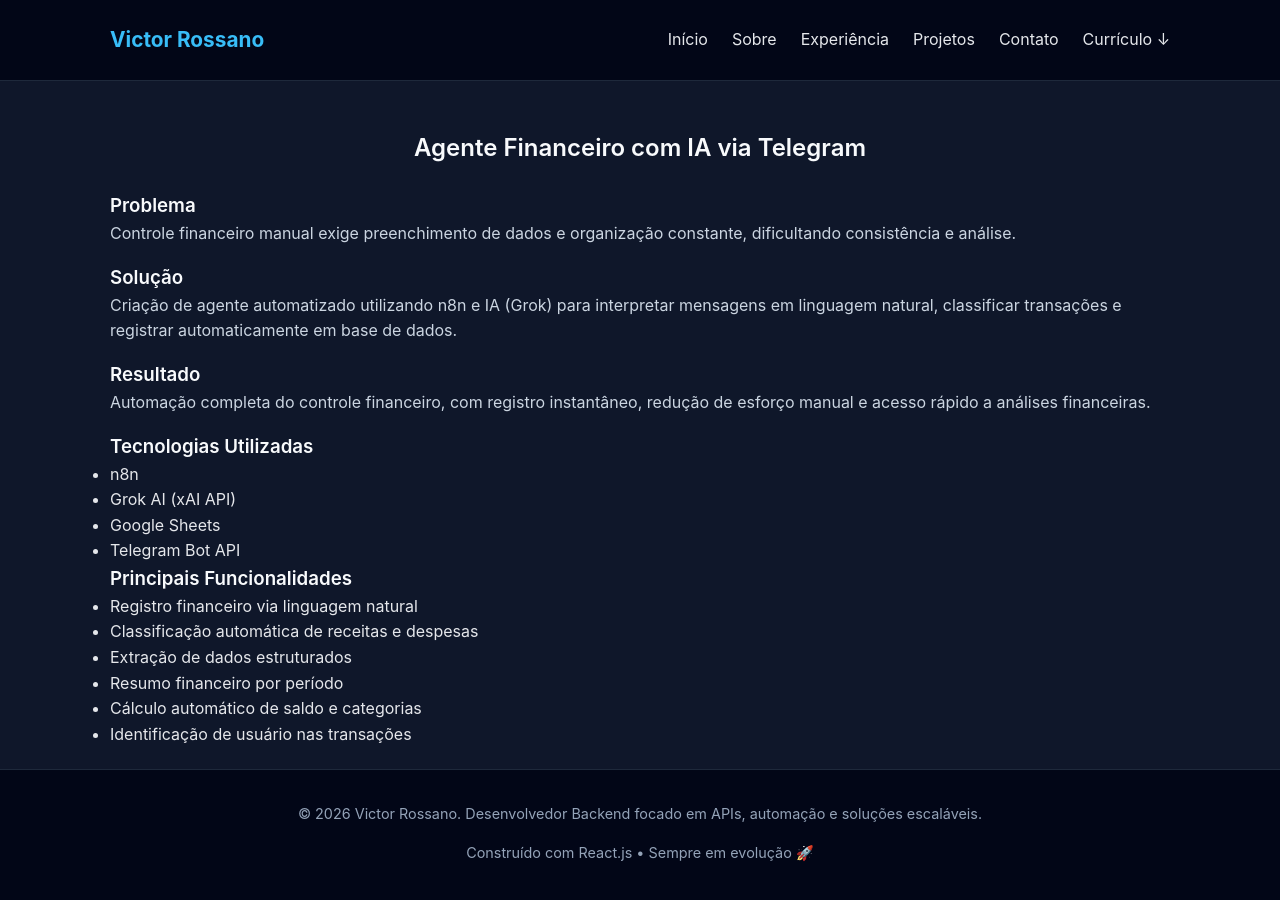
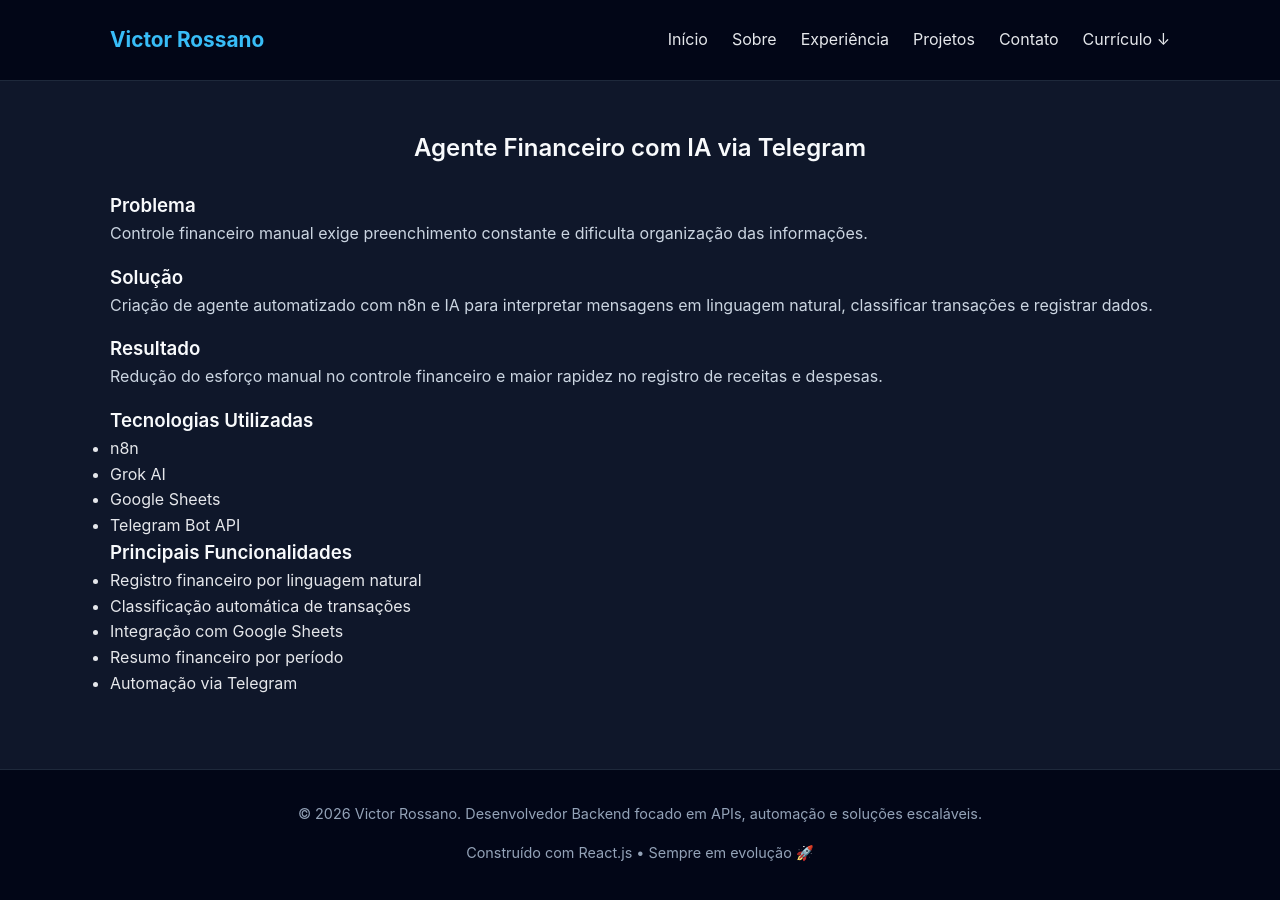
Before and after one commit to VictorRossan0/VictorRossan0.github.io, a React (Vite) app: page /projects/agente-financeiro-ia in a window 1280 px wide. Shown: the top 900 px of the page. Built offline with nearby package versions, Linux system fonts and the light colour scheme.

Commit message:
Update project details and replace entries

```diff
--- a/src/data/projects.js
+++ b/src/data/projects.js
@@ -2,185 +2,132 @@
 
 export const projects = [
   {
+    id: "betanalytics",
+    title: "BetAnalytics — Plataforma de Dados do Brasileirão",
+    problem:
+      "Necessidade de centralizar e analisar dados do Brasileirão Série A por rodada, incluindo resultados, escanteios, cartões e métricas esportivas.",
+    solution:
+      "Desenvolvimento de uma plataforma web com dashboards, filtros e estrutura de dados para acompanhamento estatístico do campeonato.",
+    result:
+      "Organização dos dados esportivos em uma interface visual, facilitando análise por rodada e evolução futura do projeto.",
+    technologies: ["React", "TypeScript", "Supabase", "PostgreSQL", "n8n"],
+    features: [
+      "Dashboard de dados esportivos",
+      "Análise por rodada",
+      "Estruturação de dados no Supabase",
+      "Filtros e visualização de métricas",
+      "Base preparada para automações futuras"
+    ],
+    links: {
+      demo: "https://analyticsbrasileirao.lovable.app/",
+      github: "https://github.com/VictorRossan0/bet-insights-hub"
+    }
+  },
+
+  {
     id: "gestao-atestados",
     title: "Sistema de Gestão de Atestados",
     problem:
-      "Processo manual e descentralizado para envio e validação de atestados médicos, gerando retrabalho e risco de inconsistência de dados.",
+      "Processo manual e descentralizado para envio, validação e controle de atestados médicos, gerando retrabalho e risco de inconsistência.",
     solution:
-      "Desenvolvimento de sistema backend com Laravel para centralizar o envio, análise e aprovação de atestados, garantindo controle e rastreabilidade das informações.",
+      "Desenvolvimento de sistema web em Laravel para centralizar cadastro, análise, aprovação/reprovação, upload de documentos e controle por perfis.",
     result:
-      "Melhoria na organização dos dados, redução de erros operacionais e maior eficiência no fluxo de validação.",
-    technologies: ["Laravel", "MySQL"],
+      "Melhoria na organização das informações, redução de erros operacionais e maior rastreabilidade no fluxo de validação.",
+    technologies: ["Laravel", "PHP", "MySQL", "Bootstrap", "Laravel Sanctum"],
     features: [
       "Cadastro de atestados",
       "Aprovação e reprovação",
-      "Armazenamento seguro"
-    ]
+      "Upload de documentos",
+      "Controle de perfis",
+      "Análise de absenteísmo"
+    ],
+    links: {
+      portfolio: "https://victorrossano-dev.netlify.app/projects/gestao-atestados",
+      github: "https://github.com/VictorRossan0/gestao_atestados"
+    }
   },
 
   {
-    id: "web-scraping",
-    title: "Automação de Coleta de Dados (Web Scraping)",
+    id: "agilead-cnaes-estabelecimentos",
+    title: "Agilead — CNAEs e Estabelecimentos",
     problem:
-      "Coleta manual de dados técnicos em múltiplas fontes, com alto tempo operacional e risco de inconsistência.",
+      "Dificuldade na consulta, filtragem e organização de dados empresariais para análise de mercado e geração de leads.",
     solution:
-      "Desenvolvimento de robô em Python utilizando Selenium para automatizar a extração, validação e estruturação dos dados.",
+      "Desenvolvimento de dashboard em Laravel com filtros por CNAE, estado e município, integrando dados empresariais para apoiar prospecção e análise.",
     result:
-      "Redução significativa do tempo de coleta e padronização das informações para integração com sistemas internos.",
-    technologies: ["Python", "Selenium"],
+      "Consulta mais rápida e organizada de estabelecimentos, com filtros dinâmicos e visualização estruturada para tomada de decisão.",
+    technologies: ["Laravel", "PHP", "MySQL", "Bootstrap", "jQuery", "APIs REST"],
     features: [
-      "Coleta automatizada de dados",
-      "Processamento e validação",
-      "Integração com sistemas"
-    ]
+      "Dashboard de estabelecimentos",
+      "Filtros por CNAE, estado e município",
+      "Onboarding com preferências",
+      "Paginação de resultados",
+      "Estrutura preparada para integrações"
+    ],
+    links: {
+      demo: "https://rdmti.com.br/agilead/login",
+      portfolio:
+        "https://victorrossano-dev.netlify.app/projects/agilead-cnaes-estabelecimentos"
+    }
   },
 
   {
-    id: "todo-list",
-    title: "ToDo List",
+    id: "nba-data-scraping-pipeline",
+    title: "NBA Data Scraping Pipeline",
     problem:
-      "Dificuldade na organização e acompanhamento de tarefas do dia a dia.",
+      "Coleta manual de estatísticas esportivas da NBA em diferentes fontes, dificultando análise e consolidação dos dados.",
     solution:
-      "Desenvolvimento de aplicação em React para gerenciamento de tarefas com foco em usabilidade e produtividade.",
+      "Criação de pipeline em Python para extração automatizada, processamento e consolidação de estatísticas em planilhas Excel.",
     result:
-      "Melhoria na organização pessoal e visualização clara das tarefas e prioridades.",
-    technologies: ["React"],
+      "Automação da coleta e organização de dados esportivos, gerando arquivos estruturados para análise.",
+    technologies: ["Python", "Selenium", "OpenPyXL", "Pandas", "Web Scraping"],
     features: [
-      "Criação de tarefas",
-      "Marcação de tarefas concluídas",
-      "Organização por prioridade"
-    ]
+      "Coleta automatizada de dados",
+      "Processamento de estatísticas",
+      "Geração de planilhas Excel",
+      "Consolidação em múltiplas abas",
+      "Estrutura modular em Python"
+    ],
+    links: {
+      github: "https://github.com/VictorRossan0/nba-data-scraping-pipeline"
+    }
   },
-
-  /* =========================
-     PROJETOS CORPORATIVOS
-  ========================= */
-
-  {
-    id: "agilead-cnaes-estabelecimentos",
-    title: "Agilead - CNAEs e Estabelecimentos",
-    problem:
-      "Dificuldade na consulta e organização de dados de CNAEs e estabelecimentos para análise administrativa.",
-    solution:
-      "Desenvolvimento de sistema com Laravel e API REST para centralizar e facilitar a consulta e análise dessas informações.",
-    result:
-      "Melhoria na tomada de decisão e organização de dados estratégicos.",
-    technologies: ["Laravel", "MySQL", "API REST"],
-    features: [
-      "Consulta de CNAEs",
-      "Gestão de estabelecimentos",
-      "Organização e análise de dados"
-    ]
-  },
-
-  {
-    id: "leaderagro-controle-lavroura",
-    title: "LeaderAgro - Controle de Lavoura",
-    problem:
-      "Falta de controle e organização das atividades agrícolas e dados produtivos.",
-    solution:
-      "Desenvolvimento de sistema para registro e acompanhamento de atividades agrícolas utilizando Laravel.",
-    result:
-      "Melhor organização das informações e suporte à tomada de decisão no campo.",
-    technologies: ["Laravel", "MySQL"],
-    features: [
-      "Controle de lavouras",
-      "Registro de atividades agrícolas",
-      "Gestão de informações produtivas"
-    ]
-  },
-
-  {
-    id: "colegio-poiese-controle-escolar",
-    title: "Colégio Poiése - Controle Escolar",
-    problem:
-      "Necessidade de controle seguro da entrada e saída de alunos.",
-    solution:
-      "Desenvolvimento de sistema para registro e validação de acesso de alunos com autorização de responsáveis.",
-    result:
-      "Aumento da segurança e rastreabilidade das informações escolares.",
-    technologies: ["Laravel", "MySQL"],
-    features: [
-      "Controle de entrada e saída",
-      "Validação por responsáveis",
-      "Registro seguro de informações"
-    ]
-  },
-
-  /* =========================
-     PROJETO DESTAQUE (SaaS)
-  ========================= */
-
-  {
-    id: "salomix-saas-gestao-saloes",
-    title: "Salomix - SaaS de Gestão para Salões",
-    problem:
-      "Pequenos negócios possuem dificuldade em gerenciar operações, clientes e finanças de forma organizada e escalável.",
-    solution:
-      "Desenvolvimento de SaaS multi-tenant utilizando Lovable (React) e Supabase, com autenticação, isolamento de dados por empresa (Row Level Security) e controle de permissões.",
-    result:
-      "Estrutura escalável para múltiplos clientes, garantindo segurança e separação de dados com base sólida para crescimento do produto.",
-    technologies: [
-      "Lovable (React)",
-      "Supabase",
-      "PostgreSQL",
-      "Row Level Security (RLS)",
-      "Zustand",
-      "React Query"
-    ],
-    features: [
-      "Arquitetura SaaS multi-tenant",
-      "Autenticação de usuários",
-      "Isolamento de dados por empresa",
-      "Controle de permissões",
-      "Gestão de serviços e finanças"
-    ]
-  },
-
-  /* =========================
-     PROJETO ESTRATÉGICO (IA)
-  ========================= */
 
   {
     id: "automacao-planejamento-diario",
     title: "Agente de Planejamento Diário com IA",
     problem:
-      "Dificuldade em organizar atividades pessoais e profissionais com eventos recorrentes e variações semanais, gerando esquecimentos e falta de consistência.",
+      "Dificuldade em organizar atividades pessoais e profissionais com eventos recorrentes e variações semanais.",
     solution:
-      "Desenvolvimento de automação com n8n integrada ao Telegram para gerar um briefing diário inteligente, considerando regras condicionais como eventos quinzenais e compromissos fixos.",
+      "Desenvolvimento de automação com n8n integrada ao Telegram para gerar briefing diário inteligente com regras condicionais.",
     result:
-      "Aumento de disciplina, redução de esquecimentos e visão clara das atividades diárias e semanais.",
-    technologies: ["n8n", "Telegram Bot API", "JavaScript (Function Node)"],
+      "Melhoria na organização da rotina, redução de esquecimentos e visão clara das atividades diárias.",
+    technologies: ["n8n", "Telegram Bot API", "JavaScript", "IA"],
     features: [
-      "Geração automática de cronograma diário",
-      "Substituição dinâmica de atividades (ex: futebol quinzenal)",
-      "Envio de briefing formatado com ícones",
-      "Lembretes automáticos de compromissos",
-      "Regras condicionais baseadas em datas"
+      "Briefing diário automatizado",
+      "Regras condicionais por data",
+      "Envio via Telegram",
+      "Organização de rotina",
+      "Automação com IA"
     ]
   },
+
   {
     id: "agente-financeiro-ia",
     title: "Agente Financeiro com IA via Telegram",
     problem:
-      "Controle financeiro manual exige preenchimento de dados e organização constante, dificultando consistência e análise.",
+      "Controle financeiro manual exige preenchimento constante e dificulta organização das informações.",
     solution:
-      "Criação de agente automatizado utilizando n8n e IA (Grok) para interpretar mensagens em linguagem natural, classificar transações e registrar automaticamente em base de dados.",
+      "Criação de agente automatizado com n8n e IA para interpretar mensagens em linguagem natural, classificar transações e registrar dados.",
     result:
-      "Automação completa do controle financeiro, com registro instantâneo, redução de esforço manual e acesso rápido a análises financeiras.",
-    technologies: [
-      "n8n",
-      "Grok AI (xAI API)",
-      "Google Sheets",
-      "Telegram Bot API"
-    ],
+      "Redução do esforço manual no controle financeiro e maior rapidez no registro de receitas e despesas.",
+    technologies: ["n8n", "Grok AI", "Google Sheets", "Telegram Bot API"],
     features: [
-      "Registro financeiro via linguagem natural",
-      "Classificação automática de receitas e despesas",
-      "Extração de dados estruturados",
+      "Registro financeiro por linguagem natural",
+      "Classificação automática de transações",
+      "Integração com Google Sheets",
       "Resumo financeiro por período",
-      "Cálculo automático de saldo e categorias",
-      "Identificação de usuário nas transações"
+      "Automação via Telegram"
     ]
   }
 ];
```
